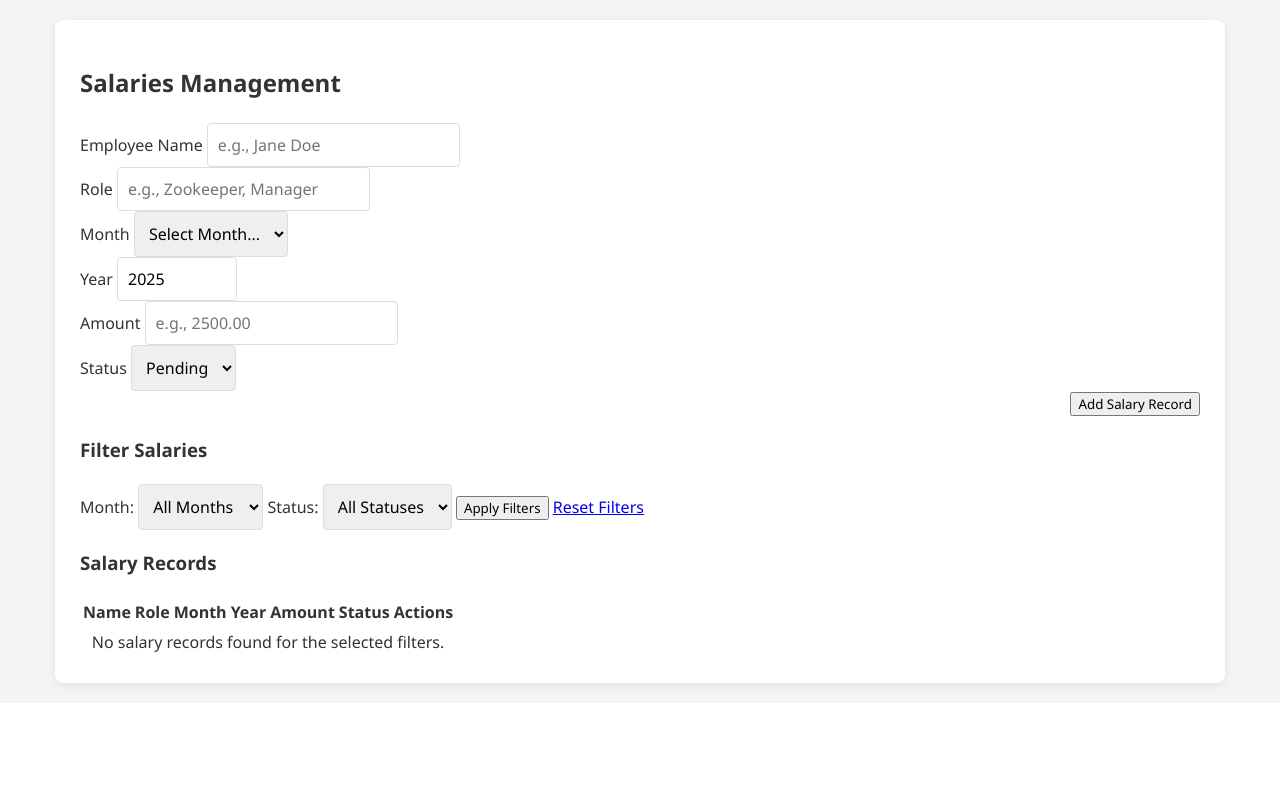
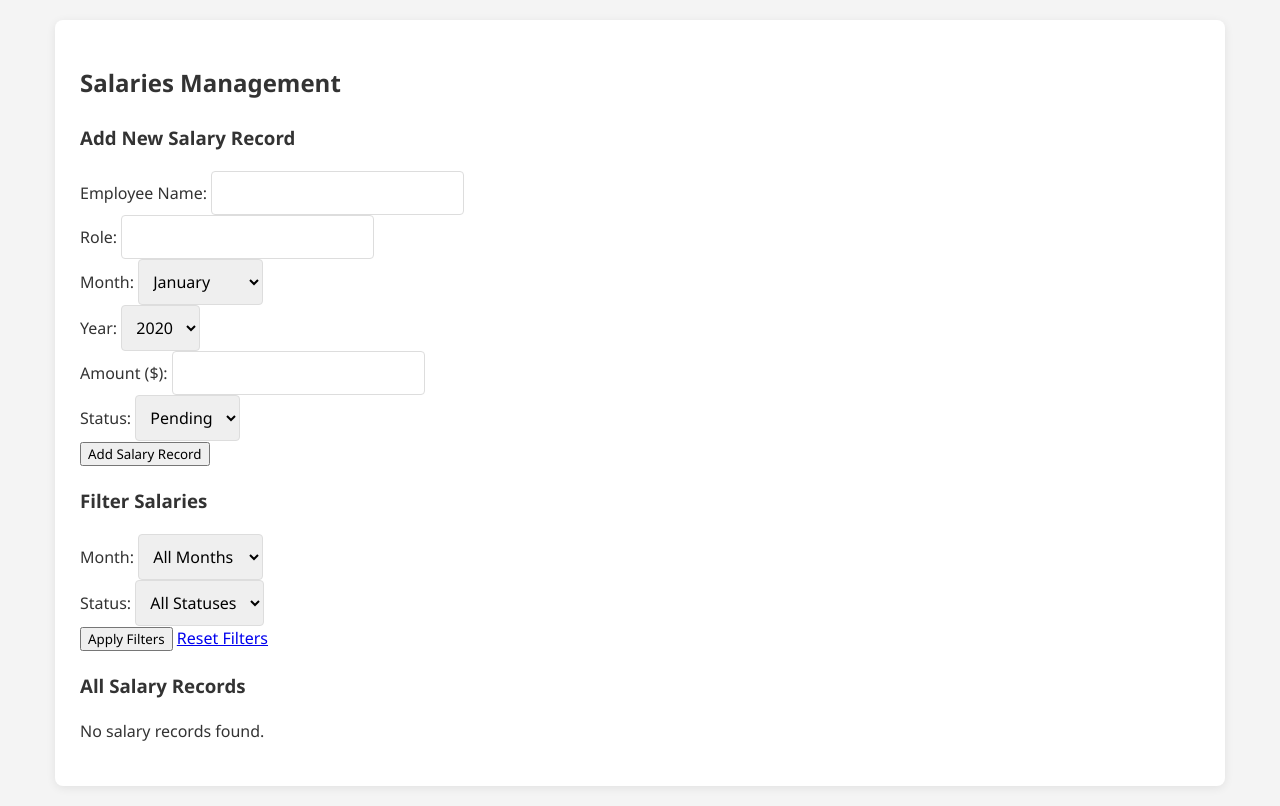
Before and after one commit to abdulbaree-ai/for-deepseek, a Flask app: template templates/salaries.html in a window 1280 px wide. Shown: the part 222-1028 px from the top of the page. Before the commit the page ends 913 px from the top, so only its background shows below. Run offline with Flask 3, Linux system fonts and the light colour scheme; the template is opened without the code that fills it, so the values that code supplies are empty; some libraries are stand-ins or nearby versions.

Commit message:
salaries.html

```diff
--- a/templates/salaries.html
+++ b/templates/salaries.html
@@ -1,51 +1,58 @@
 {% extends "base.html" %}
 
 {% block content %}
-    <h2>Salaries Management</h2>
+    <h2 class="text-3xl font-bold text-gray-800 mb-6">Salaries Management</h2>
 
-    <form method="post" action="{{ url_for('salaries') }}">
-        <div class="form-group">
-            <label for="name">Employee Name</label>
-            <input type="text" id="name" name="name" required placeholder="e.g., Jane Doe">
+    <div class="bg-white p-6 rounded-xl shadow-lg mb-8">
+        <h3 class="text-xl font-semibold text-gray-700 mb-4">Add New Salary Record</h3>
+        <form method="POST" action="{{ url_for('salaries') }}" class="grid grid-cols-1 md:grid-cols-2 lg:grid-cols-3 gap-4">
+            <div>
+                <label for="name" class="block text-sm font-medium text-gray-700 mb-1">Employee Name:</label>
+                <input type="text" id="name" name="name" required class="form-input w-full p-2 border border-gray-300 rounded-md focus:ring-primary-green focus:border-primary-green shadow-sm">
             </div>
-        <div class="form-group">
-            <label for="role">Role</label>
-            <input type="text" id="role" name="role" required placeholder="e.g., Zookeeper, Manager">
+            <div>
+                <label for="role" class="block text-sm font-medium text-gray-700 mb-1">Role:</label>
+                <input type="text" id="role" name="role" required class="form-input w-full p-2 border border-gray-300 rounded-md focus:ring-primary-green focus:border-primary-green shadow-sm">
             </div>
-        <div class="form-group">
-            <label for="month">Month</label>
-            <select id="month" name="month" required>
-                <option value="" disabled selected>Select Month...</option>
+            <div>
+                <label for="month" class="block text-sm font-medium text-gray-700 mb-1">Month:</label>
+                <select id="month" name="month" required class="form-select w-full p-2 border border-gray-300 rounded-md focus:ring-primary-green focus:border-primary-green shadow-sm">
                     {% for m_num in range(1, 13) %}
                         <option value="{{ '%02d' % m_num }}">{{ calendar.month_name[m_num] }}</option>
                     {% endfor %}
                 </select>
             </div>
-        <div class="form-group">
-            <label for="year">Year</label>
-            <input type="number" id="year" name="year" min="{{ datetime.now().year - 10 }}" max="{{ datetime.now().year + 1 }}" value="{{ datetime.now().year }}" required placeholder="YYYY">
+            <div>
+                <label for="year" class="block text-sm font-medium text-gray-700 mb-1">Year:</label>
+                <select id="year" name="year" required class="form-select w-full p-2 border border-gray-300 rounded-md focus:ring-primary-green focus:border-primary-green shadow-sm">
+                    {% for y in range(datetime.now().year - 5, datetime.now().year + 2) %}
+                        <option value="{{ y }}">{{ y }}</option>
+                    {% endfor %}
+                </select>
             </div>
-        <div class="form-group">
-            <label for="amount">Amount</label>
-            <input type="number" id="amount" name="amount" min="0.01" step="0.01" required placeholder="e.g., 2500.00">
+            <div>
+                <label for="amount" class="block text-sm font-medium text-gray-700 mb-1">Amount ($):</label>
+                <input type="number" id="amount" name="amount" step="0.01" required class="form-input w-full p-2 border border-gray-300 rounded-md focus:ring-primary-green focus:border-primary-green shadow-sm">
             </div>
-        <div class="form-group">
-            <label for="status">Status</label>
-            <select id="status" name="status" required>
-                <option value="Pending" selected>Pending</option>
+            <div>
+                <label for="status" class="block text-sm font-medium text-gray-700 mb-1">Status:</label>
+                <select id="status" name="status" required class="form-select w-full p-2 border border-gray-300 rounded-md focus:ring-primary-green focus:border-primary-green shadow-sm">
+                    <option value="Pending">Pending</option>
                     <option value="Paid">Paid</option>
                 </select>
             </div>
-        <div class="form-group" style="grid-column: 1 / -1; text-align: right;">
-             <button type="submit">Add Salary Record</button>
+            <div class="md:col-span-2 lg:col-span-3 flex items-end">
+                <button type="submit" class="bg-primary-green hover:bg-green-700 text-white font-semibold py-2 px-5 rounded-md shadow-md transition-colors duration-200 w-full">Add Salary Record</button>
             </div>
         </form>
+    </div>
 
-    <h3>Filter Salaries</h3>
-    <div class="filters">
-        <form method="get" action="{{ url_for('salaries') }}">
-            <label for="month_filter">Month:</label>
-            <select id="month_filter" name="month">
+    <div class="bg-white p-6 rounded-xl shadow-lg mb-8">
+        <h3 class="text-xl font-semibold text-gray-700 mb-4">Filter Salaries</h3>
+        <form method="GET" action="{{ url_for('salaries') }}" class="grid grid-cols-1 sm:grid-cols-2 lg:grid-cols-4 gap-4 items-end">
+            <div>
+                <label for="month_filter" class="block text-sm font-medium text-gray-700 mb-1">Month:</label>
+                <select id="month_filter" name="month" class="form-select w-full p-2 border border-gray-300 rounded-md focus:ring-primary-green focus:border-primary-green shadow-sm">
                     <option value="all" {% if current_month_filter == 'all' %}selected{% endif %}>All Months</option>
                     {% for m_num in range(1, 13) %}
                         <option value="{{ '%02d' % m_num }}" {% if current_month_filter == '%02d' % m_num %}selected{% endif %}>
@@ -53,59 +60,64 @@
                         </option>
                     {% endfor %}
                 </select>
-
-            <label for="status_filter">Status:</label>
-            <select id="status_filter" name="status">
+            </div>
+            <div>
+                <label for="status_filter" class="block text-sm font-medium text-gray-700 mb-1">Status:</label>
+                <select id="status_filter" name="status" class="form-select w-full p-2 border border-gray-300 rounded-md focus:ring-primary-green focus:border-primary-green shadow-sm">
                     <option value="all" {% if current_status_filter == 'all' %}selected{% endif %}>All Statuses</option>
+                    <option value="Paid" {% if current_status_filter == 'Paid' %}selected{% endif %}>Paid</option>
                     <option value="Pending" {% if current_status_filter == 'Pending' %}selected{% endif %}>Pending</option>
-                <option value="Paid" {% if current_status_filter == 'Paid' %}selected{% endif %}>Paid</option>
                 </select>
-
-            <button type="submit">Apply Filters</button>
-            <a href="{{ url_for('salaries') }}" class="btn btn-secondary">Reset Filters</a>
+            </div>
+            <div class="col-span-full sm:col-span-2 lg:col-span-2 flex items-end gap-2">
+                <button type="submit" class="bg-accent-color hover:bg-accent-color/90 text-white font-semibold py-2 px-5 rounded-md shadow-md transition-colors duration-200">Apply Filters</button>
+                <a href="{{ url_for('salaries') }}" class="btn btn-secondary bg-gray-200 hover:bg-gray-300 text-gray-800 font-semibold py-2 px-5 rounded-md shadow-md transition-colors duration-200">Reset Filters</a>
+            </div>
         </form>
     </div>
 
-    <h3>Salary Records</h3>
-    <table>
-        <thead>
+    <div class="bg-white p-6 rounded-xl shadow-lg">
+        <h3 class="text-xl font-semibold text-gray-700 mb-4">All Salary Records</h3>
+        {% if salaries %}
+        <div class="overflow-x-auto">
+            <table class="min-w-full divide-y divide-gray-200">
+                <thead class="bg-gray-50">
                     <tr>
-                <th>Name</th>
-                <th>Role</th>
-                <th>Month</th>
-                <th>Year</th>
-                <th>Amount</th>
-                <th>Status</th>
-                <th>Actions</th>
+                        <th scope="col" class="px-4 py-2 text-left text-xs font-medium text-gray-500 uppercase tracking-wider">Employee Name</th>
+                        <th scope="col" class="px-4 py-2 text-left text-xs font-medium text-gray-500 uppercase tracking-wider">Role</th>
+                        <th scope="col" class="px-4 py-2 text-left text-xs font-medium text-gray-500 uppercase tracking-wider">Month</th>
+                        <th scope="col" class="px-4 py-2 text-left text-xs font-medium text-gray-500 uppercase tracking-wider">Year</th>
+                        <th scope="col" class="px-4 py-2 text-right text-xs font-medium text-gray-500 uppercase tracking-wider">Amount ($)</th>
+                        <th scope="col" class="px-4 py-2 text-center text-xs font-medium text-gray-500 uppercase tracking-wider">Status</th>
+                        <th scope="col" class="px-4 py-2 text-center text-xs font-medium text-gray-500 uppercase tracking-wider">Actions</th>
                     </tr>
                 </thead>
-        <tbody>
+                <tbody class="bg-white divide-y divide-gray-200">
                     {% for salary in salaries %}
-                <tr>
-                    <td>{{ salary[1] }}</td> {# Name #}
-                    <td>{{ salary[2] }}</td> {# Role #}
-                    <td>{{ calendar.month_name[salary[3]|int] }}</td> {# Month #}
-                    <td>{{ salary[4] }}</td> {# Year #}
-                    <td>${{ "%.2f"|format(salary[5]) }}</td> {# Amount #}
-                    <td>
-                        <span class="status-{{ salary[6]|lower }}">{{ salary[6] }}</span>
-                    </td> {# Status #}
-                    <td>
+                    <tr class="hover:bg-gray-50">
+                        <td class="px-4 py-2 whitespace-nowrap text-sm font-medium text-gray-900">{{ salary[1] }}</td>
+                        <td class="px-4 py-2 whitespace-nowrap text-sm text-gray-900">{{ salary[2] }}</td>
+                        <td class="px-4 py-2 whitespace-nowrap text-sm text-gray-900">{{ calendar.month_name[salary[3]|int] }}</td>
+                        <td class="px-4 py-2 whitespace-nowrap text-sm text-gray-900">{{ salary[4] }}</td>
+                        <td class="px-4 py-2 whitespace-nowrap text-right text-sm text-gray-900">${{ "%.2f"|format(salary[5]) }}</td>
+                        <td class="px-4 py-2 whitespace-nowrap text-center text-sm font-medium">
+                            <span class="px-2 inline-flex text-xs leading-5 font-semibold rounded-full {% if salary[6] == 'Paid' %}bg-green-100 text-green-800{% else %}bg-yellow-100 text-yellow-800{% endif %}">
+                                {{ salary[6] }}
+                            </span>
+                        </td>
+                        <td class="px-4 py-2 whitespace-nowrap text-center text-sm font-medium">
                             {% if salary[6] == 'Pending' %}
-                            <a href="{{ url_for('mark_paid', id=salary[0]) }}" class="btn btn-secondary" style="margin-right: 5px; background-color: var(--success-color);" onclick="return confirm('Mark this salary as Paid?');">Mark Paid</a>
+                                <a href="{{ url_for('mark_paid', id=salary[0]) }}" class="text-primary-green hover:text-green-700 mr-3">Mark Paid</a>
                             {% endif %}
-                        <a href="{{ url_for('delete_salary', id=salary[0]) }}" class="btn btn-danger" onclick="return confirm('Are you sure you want to delete this salary record?');">Delete</a>
+                            <a href="{{ url_for('delete_salary', id=salary[0]) }}" class="text-red-600 hover:text-red-900" onclick="return confirm('Are you sure you want to delete this salary record?');">Delete</a>
                         </td>
-                </tr>
-            {% else %}
-                <tr>
-                    <td colspan="7" style="text-align:center;">No salary records found for the selected filters.</td>
                     </tr>
                     {% endfor %}
                 </tbody>
             </table>
-    <style>
-        .status-paid { color: var(--success-color); font-weight: bold; }
-        .status-pending { color: var(--accent-color); font-weight: bold; }
-    </style>
+        </div>
+        {% else %}
+        <p class="text-gray-600">No salary records found.</p>
+        {% endif %}
+    </div>
 {% endblock %}
```
Lines whose indentation alone changed are shown as unchanged.
